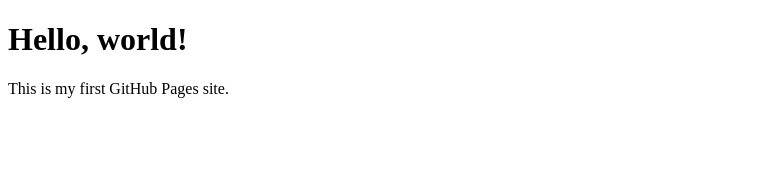
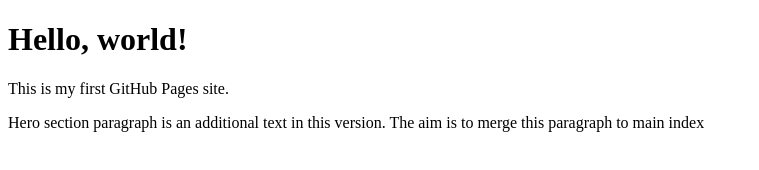
Before and after one commit to psuvanto/portfolio-site, a plain HTML site: page index.html in a window 1280 px wide. Shown: the whole page, without its empty margins (0-759 px from the left). Drawn offline with Linux system fonts and the light colour scheme.

Commit message:
Add hero section

```diff
--- a/index.html
+++ b/index.html
@@ -6,5 +6,6 @@
 <body>
   <h1>Hello, world!</h1>
   <p>This is my first GitHub Pages site.</p>
+<p> Hero section paragraph is an additional text in this version. The aim is to merge this paragraph to main index </p>
 </body>
 </html>
```
